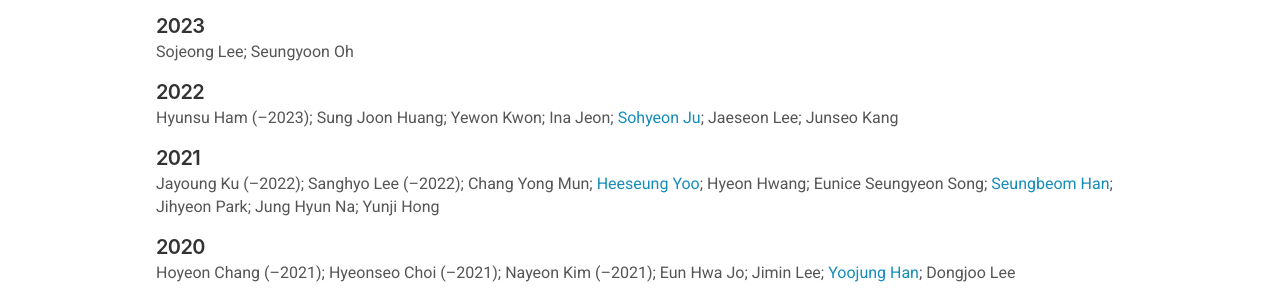
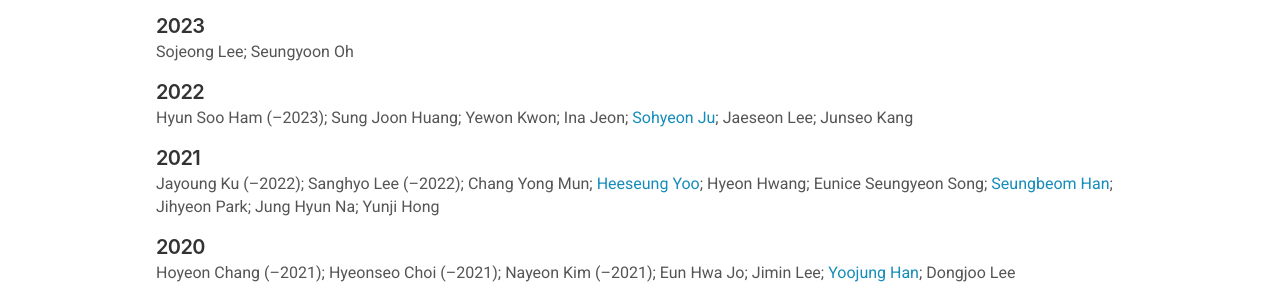
Before and after one commit to ChangLabSNU/ChangLabSNU.github.io, a Jekyll site: the page built from _pages/team.md, in a window 1280 px wide and 900 px high, scrolled down 1426 px. Shown: the part 261-561 px from the top of the window. Built offline with Jekyll 4.4.1, drawn with Linux system fonts in a browser that asks for light colours; nearby versions of some CDN libraries; some web fonts are replaced.

Commit message:
Fix Hyun Soo's name.

```diff
--- a/_data/alumni_interns.yml
+++ b/_data/alumni_interns.yml
@@ -8,7 +8,7 @@
   year_end: 2023
   affiliation_then: Seoul National University
 
-- name: Hyunsu Ham
+- name: Hyun Soo Ham
   year_begin: 2022
   year_end: 2023
   affiliation_then: Seoul National University
```
